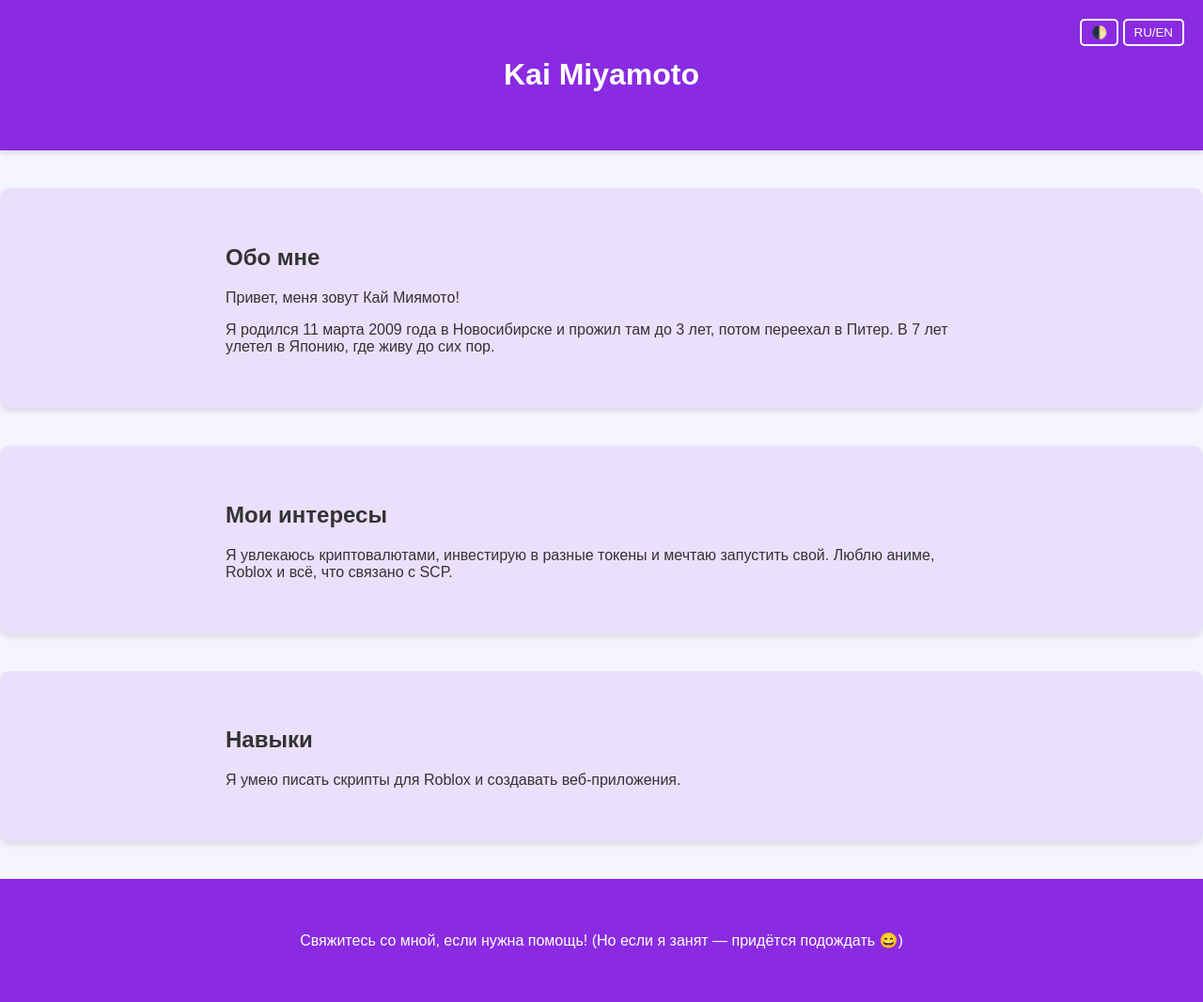
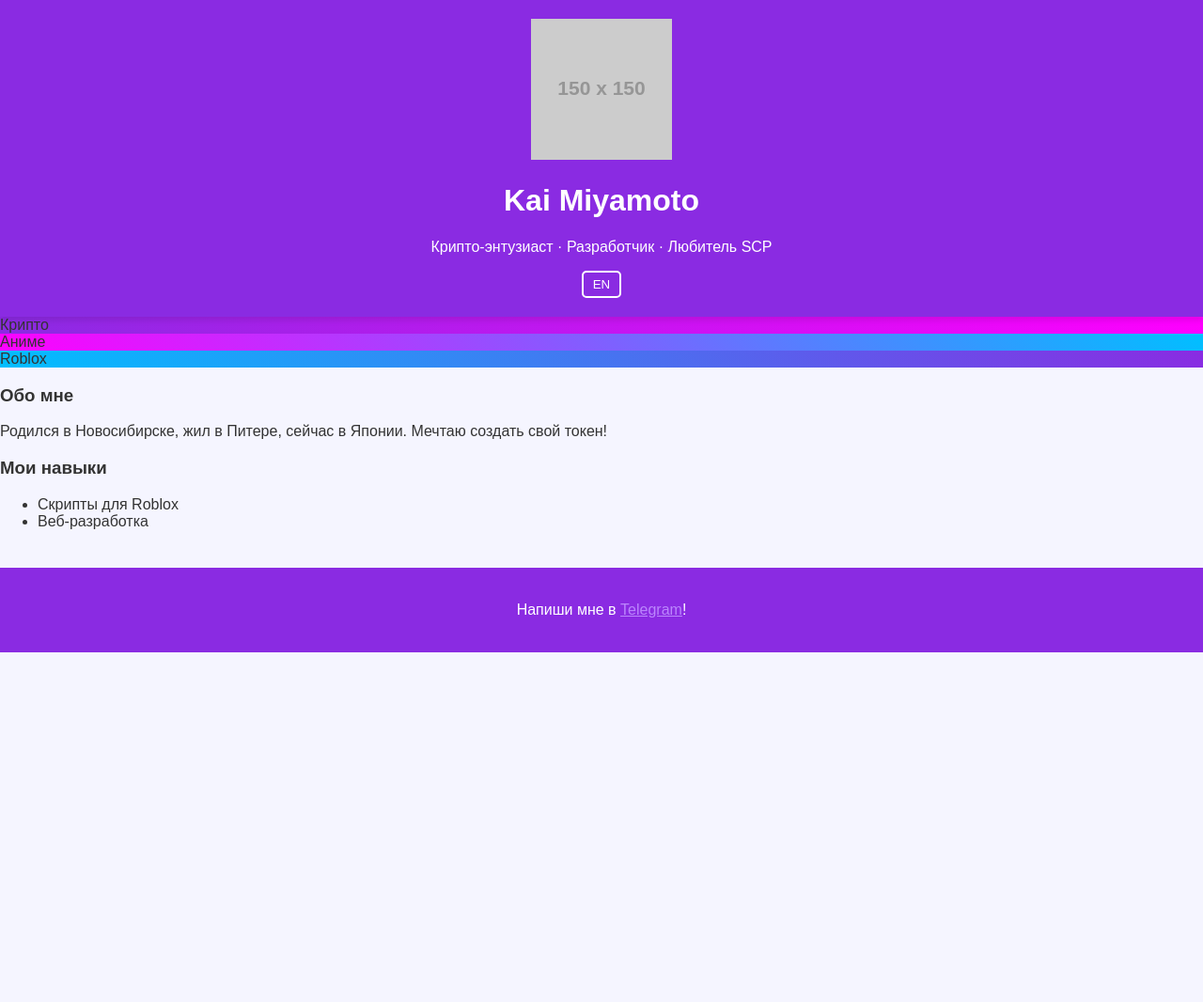
Before and after one commit to Kayoosh-YT/About-Me, a plain HTML site: page index.html in a window 1280 px wide. Shown: the whole page at 94% size. After the commit the page ends 800 px from the top, so only its background shows below. Drawn offline with nearby package versions, Linux system fonts and the light colour scheme; placeholder pictures from the web are drawn by us.

Commit message:
Update index.html

```diff
--- a/index.html
+++ b/index.html
@@ -1,60 +1,73 @@
 <!DOCTYPE html>
-<html lang="ru" data-theme="light">
+<html lang="ru">
 <head>
     <meta charset="UTF-8">
     <meta name="viewport" content="width=device-width, initial-scale=1.0">
-    <title>Kai Miyamoto</title>
+    <title>Kai Miyamoto | Профиль</title>
     <link rel="stylesheet" href="style.css">
     <link rel="stylesheet" href="https://cdnjs.cloudflare.com/ajax/libs/animate.css/4.1.1/animate.min.css">
 </head>
 <body>
-    <header>
-        <div class="container">
-            <h1 class="animate__animated animate__fadeInDown">Kai Miyamoto</h1>
-            <div class="controls">
-                <button id="theme-toggle" class="btn">🌓</button>
-                <button id="lang-toggle" class="btn">RU/EN</button>
+    <div class="profile">
+        <!-- Шапка профиля -->
+        <header class="profile-header animate__animated animate__fadeIn">
+            <div class="profile-avatar">
+                <img src="https://via.placeholder.com/150" alt="Kai Miyamoto" class="avatar"> <!-- Замените на свою фотографию -->
             </div>
+            <div class="profile-info">
+                <h1>Kai Miyamoto</h1>
+                <p class="bio" data-lang="ru">Крипто-энтузиаст · Разработчик · Любитель SCP</p>
+                <p class="bio" data-lang="en" style="display: none;">Crypto enthusiast · Developer · SCP lover</p>
+                <button id="lang-toggle" class="btn">EN</button>
             </div>
         </header>
 
-    <main>
-        <section class="about animate__animated animate__fadeIn">
-            <div class="container">
-                <h2 data-lang="ru">Обо мне</h2>
-                <h2 data-lang="en" style="display: none;">About Me</h2>
-                <p data-lang="ru">Привет, меня зовут Кай Миямото!</p>
-                <p data-lang="en" style="display: none;">Hi, my name is Kai Miyamoto!</p>
-                <p data-lang="ru">Я родился 11 марта 2009 года в Новосибирске и прожил там до 3 лет, потом переехал в Питер. В 7 лет улетел в Японию, где живу до сих пор.</p>
-                <p data-lang="en" style="display: none;">I was born on March 11, 2009, in Novosibirsk and lived there until I was 3, then moved to St. Petersburg. At 7, I flew to Japan, where I still live.</p>
+        <!-- Основной контент -->
+        <main class="profile-content">
+            <!-- "Истории" (кружки) -->
+            <div class="stories">
+                <div class="story" style="background: linear-gradient(45deg, #8a2be2, #ff00ff);">
+                    <span data-lang="ru">Крипто</span>
+                    <span data-lang="en" style="display: none;">Crypto</span>
                 </div>
-        </section>
+                <div class="story" style="background: linear-gradient(45deg, #ff00ff, #00bfff);">
+                    <span data-lang="ru">Аниме</span>
+                    <span data-lang="en" style="display: none;">Anime</span>
+                </div>
+                <div class="story" style="background: linear-gradient(45deg, #00bfff, #8a2be2);">
+                    <span data-lang="ru">Roblox</span>
+                    <span data-lang="en" style="display: none;">Roblox</span>
+                </div>
+            </div>
 
-        <section class="interests animate__animated animate__fadeIn">
-            <div class="container">
-                <h2 data-lang="ru">Мои интересы</h2>
-                <h2 data-lang="en" style="display: none;">My Interests</h2>
-                <p data-lang="ru">Я увлекаюсь криптовалютами, инвестирую в разные токены и мечтаю запустить свой. Люблю аниме, Roblox и всё, что связано с SCP.</p>
-                <p data-lang="en" style="display: none;">I'm into cryptocurrencies, invest in various tokens, and dream of launching my own. I love anime, Roblox, and everything related to SCP.</p>
+            <!-- Посты (карточки) -->
+            <div class="posts">
+                <div class="post animate__animated animate__fadeIn">
+                    <h3 data-lang="ru">Обо мне</h3>
+                    <h3 data-lang="en" style="display: none;">About Me</h3>
+                    <p data-lang="ru">Родился в Новосибирске, жил в Питере, сейчас в Японии. Мечтаю создать свой токен!</p>
+                    <p data-lang="en" style="display: none;">Born in Novosibirsk, lived in St. Petersburg, now in Japan. Dreaming of launching my own token!</p>
                 </div>
-        </section>
 
-        <section class="skills animate__animated animate__fadeIn">
-            <div class="container">
-                <h2 data-lang="ru">Навыки</h2>
-                <h2 data-lang="en" style="display: none;">Skills</h2>
-                <p data-lang="ru">Я умею писать скрипты для Roblox и создавать веб-приложения.</p>
-                <p data-lang="en" style="display: none;">I can write Roblox scripts and create web applications.</p>
+                <div class="post animate__animated animate__fadeIn">
+                    <h3 data-lang="ru">Мои навыки</h3>
+                    <h3 data-lang="en" style="display: none;">My Skills</h3>
+                    <ul>
+                        <li data-lang="ru">Скрипты для Roblox</li>
+                        <li data-lang="en" style="display: none;">Roblox scripting</li>
+                        <li data-lang="ru">Веб-разработка</li>
+                        <li data-lang="en" style="display: none;">Web development</li>
+                    </ul>
                 </div>
-        </section>
+            </div>
         </main>
 
-    <footer class="animate__animated animate__fadeInUp">
-        <div class="container">
-            <p data-lang="ru">Свяжитесь со мной, если нужна помощь! (Но если я занят — придётся подождать 😄)</p>
-            <p data-lang="en" style="display: none;">Contact me if you need help! (But if I'm busy, you'll have to wait 😄)</p>
+        <!-- Футер (как в Instagram) -->
+        <footer class="profile-footer">
+            <p data-lang="ru">Напиши мне в <a href="#" style="color: #bb86fc;">Telegram</a>!</p>
+            <p data-lang="en" style="display: none;">DM me on <a href="#" style="color: #bb86fc;">Telegram</a>!</p>
+        </footer>
     </div>
-    </footer>
 
     <script src="main.js"></script>
 </body>
```
Lines whose indentation alone changed are shown as unchanged.
